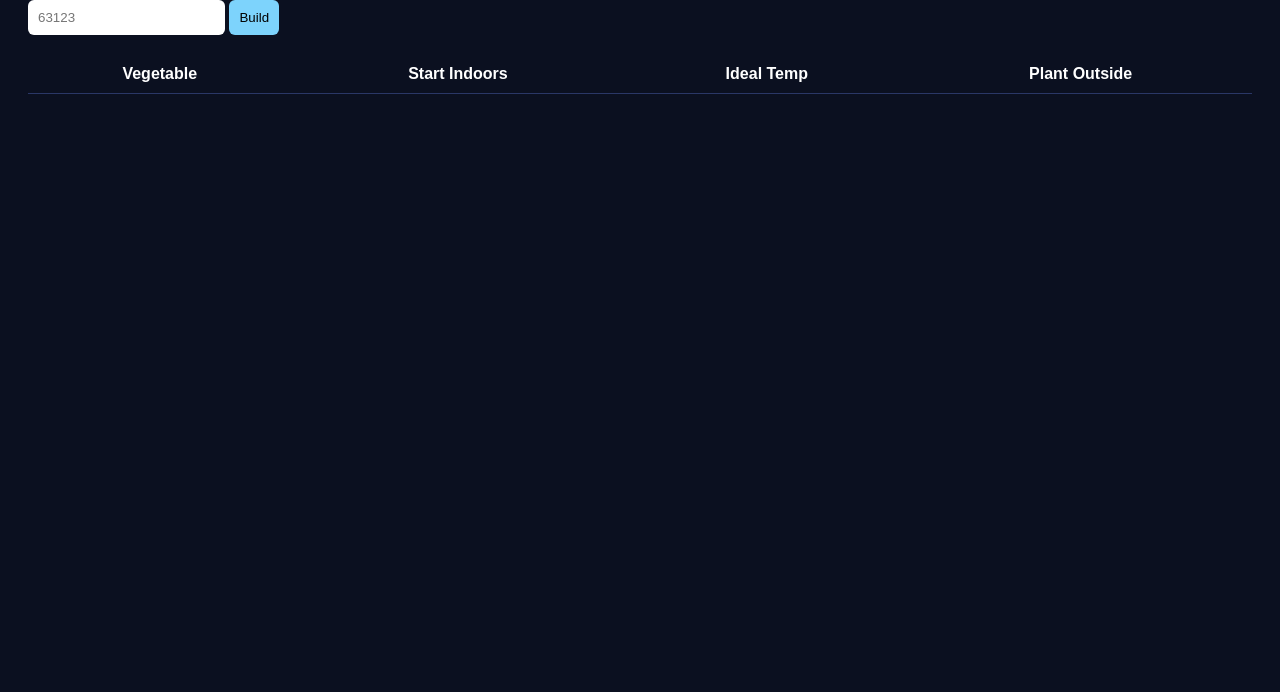
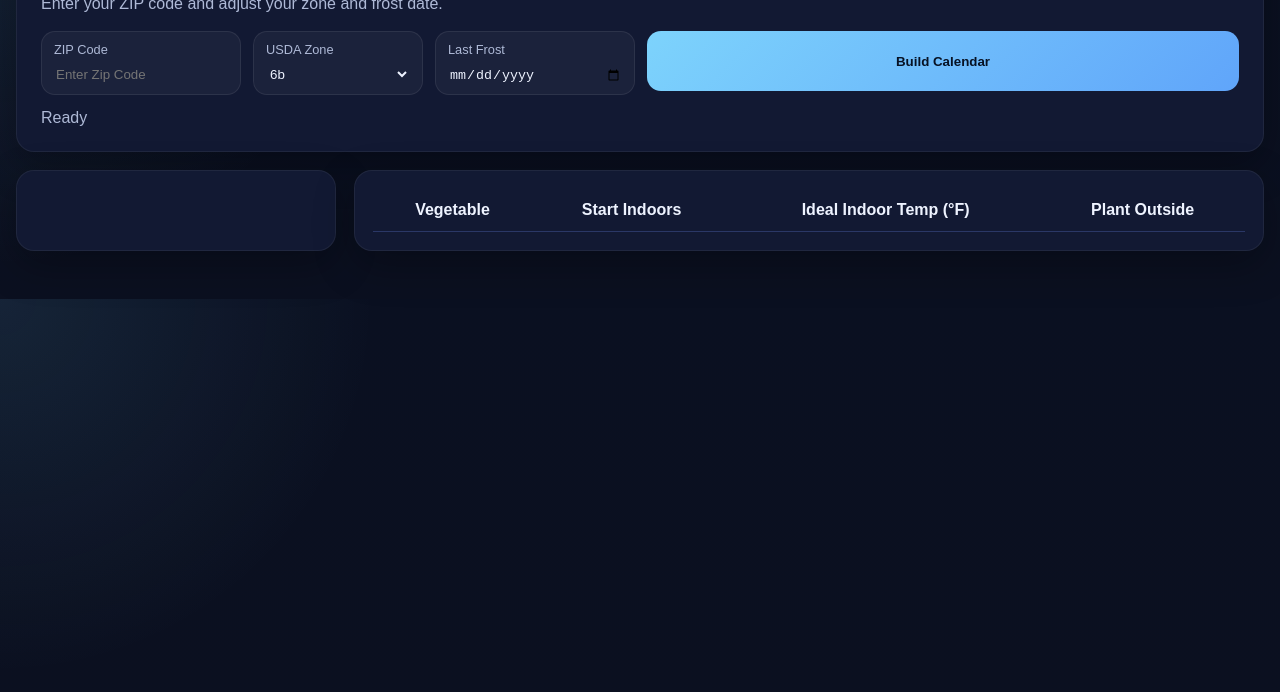
Before and after one commit to Chikron/planting-calendar, a plain HTML site: page index.html in a window 1280 px wide. Shown: the part 108-800 px from the top of the page. Drawn offline with Linux system fonts and the light colour scheme.

Commit message:
Update index.html

```diff
--- a/index.html
+++ b/index.html
@@ -3,53 +3,202 @@
 <head>
 <meta charset="UTF-8">
 <meta name="viewport" content="width=device-width, initial-scale=1.0">
-<title>Planting Calendar</title>
+<title>Planting Calendar by ZIP Code</title>
 
 <style>
-body { font-family: Arial; background:#0b1020; color:white; padding:20px; }
-input,button{padding:10px;border-radius:6px;border:none;}
-button{background:#7dd3fc;cursor:pointer;}
-table{width:100%;margin-top:20px;border-collapse:collapse;}
-th,td{padding:10px;border-bottom:1px solid #2a3766;text-align:center;}
-.panel{margin-top:20px;}
+:root {
+  --bg: #0b1020;
+  --panel: #121933;
+  --panel-2: #162147;
+  --text: #eef3ff;
+  --muted: #aeb9d6;
+  --line: #2a3766;
+  --accent: #7dd3fc;
+  --danger: #fca5a5;
+  --shadow: 0 14px 40px rgba(0,0,0,.28);
+  --radius: 18px;
+}
+
+* { box-sizing: border-box; }
+
+body {
+  margin: 0;
+  font-family: Arial, sans-serif;
+  background:
+    radial-gradient(circle at top left, rgba(125,211,252,.10), transparent 28%),
+    linear-gradient(180deg, #0a1021 0%, #0b1020 100%);
+  color: var(--text);
+}
+
+.wrap {
+  max-width: 1320px;
+  margin: 0 auto;
+  padding: 24px 16px 48px;
+}
+
+.hero, .panel {
+  background: var(--panel);
+  border-radius: 18px;
+  box-shadow: var(--shadow);
+  border: 1px solid rgba(255,255,255,.06);
+}
+
+.hero { padding: 24px; }
+
+h1 {
+  margin: 0 0 10px;
+  font-size: clamp(1.8rem, 3vw, 2.5rem);
+}
+
+.sub {
+  margin: 0;
+  color: var(--muted);
+}
+
+.toolbar {
+  display: grid;
+  grid-template-columns: 200px 170px 200px auto;
+  gap: 12px;
+  margin-top: 18px;
+}
+
+.field {
+  background: rgba(255,255,255,.04);
+  border: 1px solid rgba(255,255,255,.08);
+  border-radius: 14px;
+  padding: 10px 12px;
+}
+
+.field label {
+  display: block;
+  font-size: .8rem;
+  color: var(--muted);
+  margin-bottom: 8px;
+}
+
+.field input, .field select {
+  width: 100%;
+  background: transparent;
+  border: none;
+  outline: none;
+  color: var(--text);
+}
+
+button {
+  height: 60px;
+  border: none;
+  border-radius: 14px;
+  background: linear-gradient(135deg, var(--accent), #60a5fa);
+  color: #071224;
+  font-weight: 700;
+  cursor: pointer;
+}
+
+.status {
+  margin-top: 14px;
+  color: var(--muted);
+}
+
+.grid {
+  display: grid;
+  grid-template-columns: 320px 1fr;
+  gap: 18px;
+  margin-top: 18px;
+}
+
+.panel { padding: 18px; }
+
+table {
+  width: 100%;
+  border-collapse: collapse;
+}
+
+th, td {
+  text-align: center;
+  padding: 12px;
+  border-bottom: 1px solid var(--line);
+}
+
+.hidden { display:none; }
 </style>
 </head>
 
 <body>
+<div class="wrap">
 
-<h1>Planting Calendar (Real Data Enabled)</h1>
+<section class="hero">
+<h1>Interactive Planting Calendar</h1>
+<p class="sub">Enter your ZIP code and adjust your zone and frost date.</p>
 
-<input id="zip" placeholder="63123">
-<button onclick="run()">Build</button>
+<div class="toolbar">
+<div class="field">
+<label>ZIP Code</label>
+<input id="zip" placeholder="Enter Zip Code">
+</div>
 
-<div id="status"></div>
-<div id="facts"></div>
+<div class="field">
+<label>USDA Zone</label>
+<select id="zone">
+<option>6b</option>
+<option>6a</option>
+<option>5b</option>
+<option>7a</option>
+</select>
+</div>
 
+<div class="field">
+<label>Last Frost</label>
+<input id="lastFrost" type="date">
+</div>
+
+<button id="go">Build Calendar</button>
+</div>
+
+<div id="status" class="status">Ready</div>
+</section>
+
+<section class="grid">
+
+<div class="panel" id="facts"></div>
+
+<div class="panel">
 <table>
 <thead>
 <tr>
 <th>Vegetable</th>
 <th>Start Indoors</th>
-<th>Ideal Temp</th>
+<th>Ideal Indoor Temp (°F)</th>
 <th>Plant Outside</th>
 </tr>
 </thead>
-<tbody id="table"></tbody>
+<tbody id="calendarBody"></tbody>
 </table>
+</div>
+
+</section>
+
+</div>
 
 <script>
+const zipInput = document.getElementById('zip');
+const zone = document.getElementById('zone');
+const frostInput = document.getElementById('lastFrost');
+const go = document.getElementById('go');
+const facts = document.getElementById('facts');
+const table = document.getElementById('calendarBody');
+const status = document.getElementById('status');
 
-function fmt(d){return d.toLocaleDateString(undefined,{month:'short',day:'numeric'});}
-function shift(d,w,b=true){let x=new Date(d);x.setDate(x.getDate()+(w*7*(b?-1:1)));return x;}
-function valid(z){return /^\d{5}$/.test(z);}
-
-// fallback estimator
-function estimate(zip){
- let frost=new Date(new Date().getFullYear(),3,15);
- return {zone:"Estimated",frost};
+function fmt(d){
+ return d.toLocaleDateString(undefined,{month:'short',day:'numeric'});
 }
 
-const crops=[
+function shift(d,w,b=true){
+ let x=new Date(d);
+ x.setDate(x.getDate()+(w*7*(b?-1:1)));
+ return x;
+}
+
+const crops = [
 ["Tomato",[8,6],[1,2],"70–80"],
 ["Pepper",[10,8],[2,3],"75–85"],
 ["Cucumber",[4,3],[1,2],"70–80"],
@@ -59,86 +208,40 @@
 ["Lettuce",null,[-4,-2],"60–70"],
 ["Spinach",null,[-6,-4],"55–65"],
 ["Broccoli",[6,4],[-2,-1],"60–70"],
-["Cabbage",[6,4],[-4,-2],"60–70"],
-["Carrot",null,[-4,-2],"60–70"],
-["Radish",null,[-6,-4],"55–65"]
+["Cabbage",[6,4],[-4,-2],"60–70"]
 ];
 
-async function getZone(zip){
- try{
-  let r=await fetch(`https://phzmapi.org/${zip}.json`);
-  let j=await r.json();
-  return j.zone;
- }catch{return null;}
-}
+go.onclick = () => {
+ let frost = new Date(frostInput.value);
 
-async function getFrost(zip){
- try{
-  let r=await fetch(`https://apis.joelgrant.dev/api/v1/frost/${zip}`);
-  let j=await r.json();
-  return j.data.frost_dates.last_frost_32f["50"];
- }catch{return null;}
-}
-
-async function run(){
- let zip=document.getElementById("zip").value;
-
- if(!valid(zip)){
-  status.innerText="Invalid ZIP";
-  return;
- }
-
- status.innerText="Loading real data...";
-
- let zone=await getZone(zip);
- let frost=await getFrost(zip);
-
- let data;
-
- if(zone && frost){
-  let [m,d]=frost.split("/");
-  data={
-   zone,
-   frost:new Date(new Date().getFullYear(),m-1,d),
-   real:true
-  };
- }else{
-  data=estimate(zip);
-  data.real=false;
- }
-
- facts.innerHTML=`
- <b>ZIP:</b> ${zip}<br>
- <b>Zone:</b> ${data.zone}<br>
- <b>Last Frost:</b> ${fmt(data.frost)}<br>
- <b>Mode:</b> ${data.real?"Real Data":"Estimated"}
+ facts.innerHTML = `
+ ZIP: ${zipInput.value}<br>
+ Zone: ${zone.value}<br>
+ Frost: ${fmt(frost)}
  `;
 
- table.innerHTML="";
+ table.innerHTML = "";
 
  crops.forEach(c=>{
-  let indoor="Direct sow";
-  if(c[1]) indoor=`${fmt(shift(data.frost,c[1][0]))} - ${fmt(shift(data.frost,c[1][1]))}`;
+  let indoor = c[1]
+   ? `${fmt(shift(frost,c[1][0]))} - ${fmt(shift(frost,c[1][1]))}`
+   : "Direct sow";
 
-  let out;
-  if(c[2][0]<0){
-   out=`${fmt(shift(data.frost,Math.abs(c[2][0])))} - ${fmt(shift(data.frost,Math.abs(c[2][1])))}`
-  } else {
-   out=`${fmt(shift(data.frost,c[2][0],false))} - ${fmt(shift(data.frost,c[2][1],false))}`
-  }
+  let out = c[2][0] < 0
+   ? `${fmt(shift(frost,Math.abs(c[2][0])))} - ${fmt(shift(frost,Math.abs(c[2][1])))}`
+   : `${fmt(shift(frost,c[2][0],false))} - ${fmt(shift(frost,c[2][1],false))}`;
 
-  table.innerHTML+=`
+  table.innerHTML += `
   <tr>
-  <td>${c[0]}</td>
-  <td>${indoor}</td>
-  <td>${c[3]}</td>
-  <td>${out}</td>
+    <td>${c[0]}</td>
+    <td>${indoor}</td>
+    <td>${c[3]}</td>
+    <td>${out}</td>
   </tr>`;
  });
 
- status.innerText="Done";
-}
-
+ status.innerText = "Done";
+};
 </script>
 
 </body>
```
